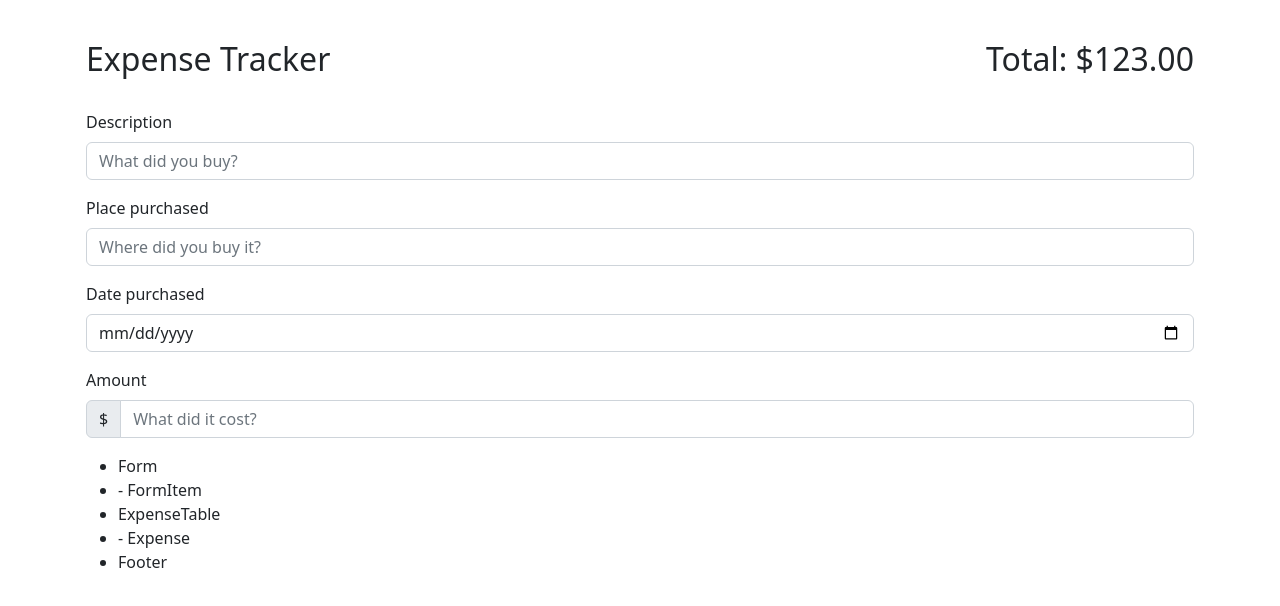
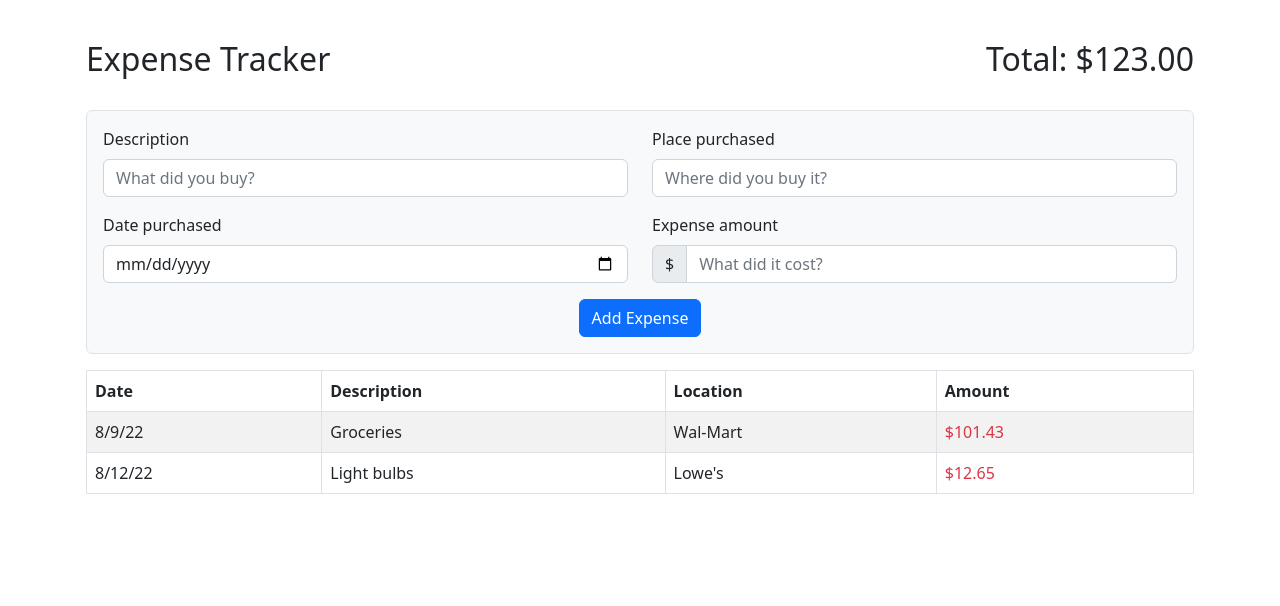
Before and after one commit to et-codes/expense-tracker, a React (Create React App) app: page / in a window 1280 px wide. Shown: the top 606 px of the page. Built offline with nearby package versions, Linux system fonts and the light colour scheme.

Commit message:
Finish layout.

```diff
--- a/src/App.js
+++ b/src/App.js
@@ -2,6 +2,7 @@ import React, { Component } from 'react';
 import Container from 'react-bootstrap/Container';
 import Header from './components/Header';
 import ExpenseForm from './components/ExpenseForm';
+import ExpenseTable from './components/ExpenseTable';
 
 class App extends Component {
   render() {
@@ -9,13 +10,9 @@ class App extends Component {
       <Container className="p-3">
         <Header />
         <ExpenseForm />
-        <ul>
-          <li>Form</li>
-          <li>- FormItem</li>
-          <li>ExpenseTable</li>
-          <li>- Expense</li>
-          <li>Footer</li>
-        </ul>
+        <div className="mt-3">
+          <ExpenseTable />
+        </div>
       </Container>
     );
   }
--- a/src/components/ExpenseForm.js
+++ b/src/components/ExpenseForm.js
@@ -1,31 +1,46 @@
 import React, { Component } from 'react';
 import Button from 'react-bootstrap/Button';
+import Col from 'react-bootstrap/Col';
 import Form from 'react-bootstrap/Form';
-import InputGroup from 'react-bootstrap/InputGroup';
+import Row from 'react-bootstrap/Row';
+import ExpenseFormItem from './ExpenseFormItem';
 
 class ExpenseForm extends Component {
   render() {
     return (
-      <Form>
-        <Form.Group className="mb-3">
-          <Form.Label>Description</Form.Label>
-          <Form.Control type="text" placeholder="What did you buy?" />
-        </Form.Group>
-        <Form.Group className="mb-3">
-          <Form.Label>Place purchased</Form.Label>
-          <Form.Control type="text" placeholder="Where did you buy it?" />
-        </Form.Group>
-        <Form.Group className="mb-3">
-          <Form.Label>Date purchased</Form.Label>
-          <Form.Control type="date" />
-        </Form.Group>
-        <Form.Group>
-          <Form.Label>Amount</Form.Label>
-          <InputGroup className="mb-3">
-            <InputGroup.Text>$</InputGroup.Text>
-            <Form.Control placeholder="What did it cost?" />
-          </InputGroup>
-        </Form.Group>
+      <Form className="border rounded bg-light p-3">
+        <Row>
+          <Col md={6}>
+            <ExpenseFormItem
+              label="Description"
+              type="text"
+              placeholder="What did you buy?"
+            />
+          </Col>
+          <Col md={6}>
+            <ExpenseFormItem
+              label="Place purchased"
+              type="text"
+              placeholder="Where did you buy it?"
+            />
+          </Col>
+          <Col md={6}>
+            <ExpenseFormItem
+              label="Date purchased"
+              type="date"
+            />
+          </Col>
+          <Col md={6}>
+            <ExpenseFormItem
+              label="Expense amount"
+              type="currency"
+              placeholder="What did it cost?"
+            />
+          </Col>
+        </Row>
+        <Col className="text-center">
+          <Button type="submit">Add Expense</Button>
+        </Col>
       </Form>
     );
   }
--- /dev/null
+++ b/src/components/ExpenseFormItem.js
@@ -0,0 +1,32 @@
+import React, { Component } from 'react';
+import Form from 'react-bootstrap/Form';
+import InputGroup from 'react-bootstrap/InputGroup';
+
+class ExpenseFormItem extends Component {
+  render() {
+    const { label, type, placeholder } = { ...this.props };
+    let contents;
+
+    if (type === 'currency') {
+      contents = (
+        <InputGroup className="mb-3">
+          <InputGroup.Text>$</InputGroup.Text>
+          <Form.Control placeholder={placeholder} />
+        </InputGroup>
+      );
+    } else {
+      contents = (
+        <Form.Control type={type} placeholder={placeholder} />
+      );
+    }
+
+    return (
+      <Form.Group className="mb-3">
+        <Form.Label>{label}</Form.Label>
+        {contents}
+      </Form.Group>
+    );
+  }
+}
+
+export default ExpenseFormItem;
--- /dev/null
+++ b/src/components/ExpenseItem.js
@@ -0,0 +1,18 @@
+import React, { Component } from 'react';
+
+class ExpenseItem extends Component {
+  render() {
+    const { date, description, location, amount } = { ...this.props.expense };
+
+    return (
+      <tr>
+        <td>{date}</td>
+        <td>{description}</td>
+        <td>{location}</td>
+        <td className="text-danger">{amount}</td>
+      </tr>
+    );
+  }
+}
+
+export default ExpenseItem;
--- /dev/null
+++ b/src/components/ExpenseTable.js
@@ -0,0 +1,45 @@
+import React, { Component } from 'react';
+import Table from 'react-bootstrap/Table';
+import ExpenseItem from './ExpenseItem';
+
+class ExpenseTable extends Component {
+  render() {
+    const expenses = [
+      {
+        date: '8/9/22',
+        description: 'Groceries',
+        location: 'Wal-Mart',
+        amount: '$101.43'
+      },
+      {
+        date: '8/12/22',
+        description: 'Light bulbs',
+        location: 'Lowe\'s',
+        amount: '$12.65'
+      }
+    ];
+
+    const expensesToDisplay = [];
+    for (let i = 0; i < expenses.length; i++) {
+      expensesToDisplay.push(<ExpenseItem key={i} expense={expenses[i]} />);
+    }
+
+    return (
+      <Table striped bordered hover>
+        <thead>
+          <tr>
+            <th>Date</th>
+            <th>Description</th>
+            <th>Location</th>
+            <th>Amount</th>
+          </tr>
+        </thead>
+        <tbody>
+          {[...expensesToDisplay]}
+        </tbody>
+      </Table>
+    );
+  }
+}
+
+export default ExpenseTable;
```
